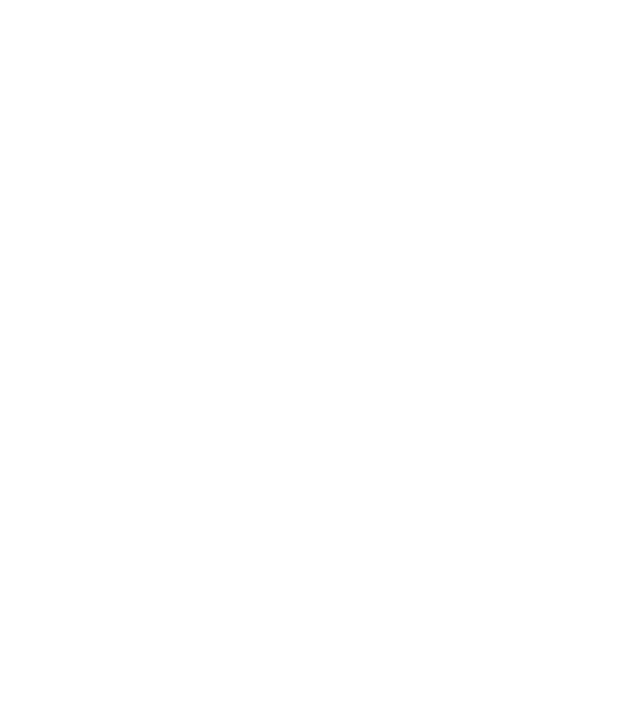
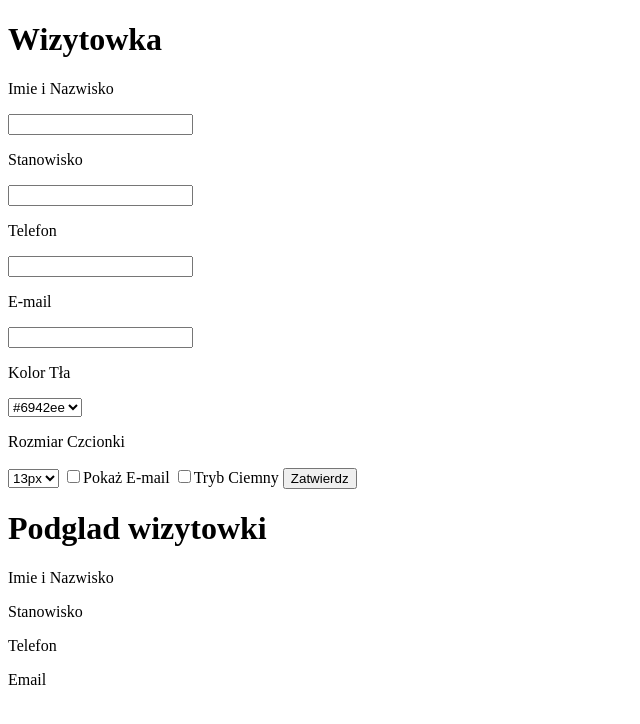
Before and after one commit to MamedKhalidov/Generator-wizyt-wki, a plain HTML site: page index.html in a window 1280 px wide. Shown: the whole page, without its empty margins (0-640 px from the left). Drawn offline with nearby package versions, Linux system fonts and the light colour scheme.

Commit message:
Dodano formularz i podglad wizytowki

```diff
--- a/index.html
+++ b/index.html
@@ -10,4 +10,48 @@
         crossorigin="anonymous"></script>
 </head>
 <body>
+    <form id="formularz">
+        <h1>Wizytowka</h1>
+        <p>Imie i Nazwisko</p>
+        <input type="text" id="ImieiNazwisko">
+
+        <p>Stanowisko</p>
+        <input type="text" id="Stanowisko">
+
+        <p>Telefon</p>
+        <input type="text" id="Telefon">
+
+        <p>E-mail</p>
+        <input type="text" id="Email">
+
+        <p>Kolor Tła</p>
+            <select id="tlo">
+                <option>#6942ee</option>
+                <option>#ff9831</option>
+                <option>#20c747</option>
+                <option>#a61740</option>
+            </select>
+
+        <p>Rozmiar Czcionki</p>
+            <select id="czcionka">
+                <option>13px</option>
+                <option>15px</option>
+                <option>17px</option>
+            </select>
+
+        <input type="checkbox" id="E-mail">Pokaż E-mail
+        <input type="checkbox" id="Trybciemny">Tryb Ciemny
+
+        <button type="submit">Zatwierdz</button>
+        <p id="komunikat"></p>
+    </form>
+
+    <h1>Podglad wizytowki</h1>
+    <div id="Wizytowka">
+        <p id="PodgladImieiNazwisko">Imie i Nazwisko</p>
+        <p id="PodgladStanowisko">Stanowisko</p>
+        <p id="PodgladTelefon">Telefon</p>
+        <p id="PodgladEmail">Email</p>
+    </div>
 </body>
+</html>
```
